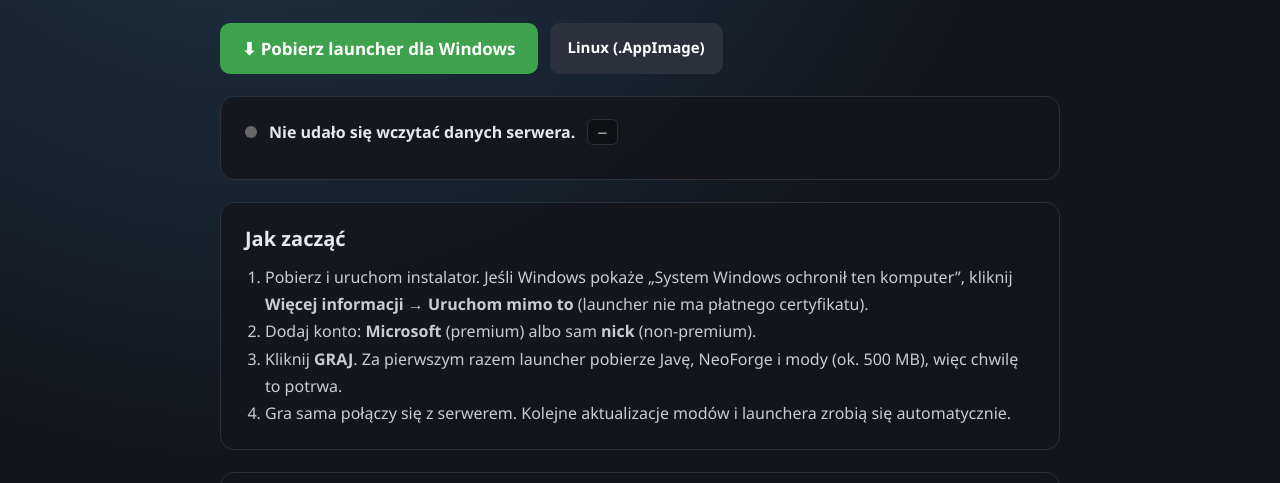
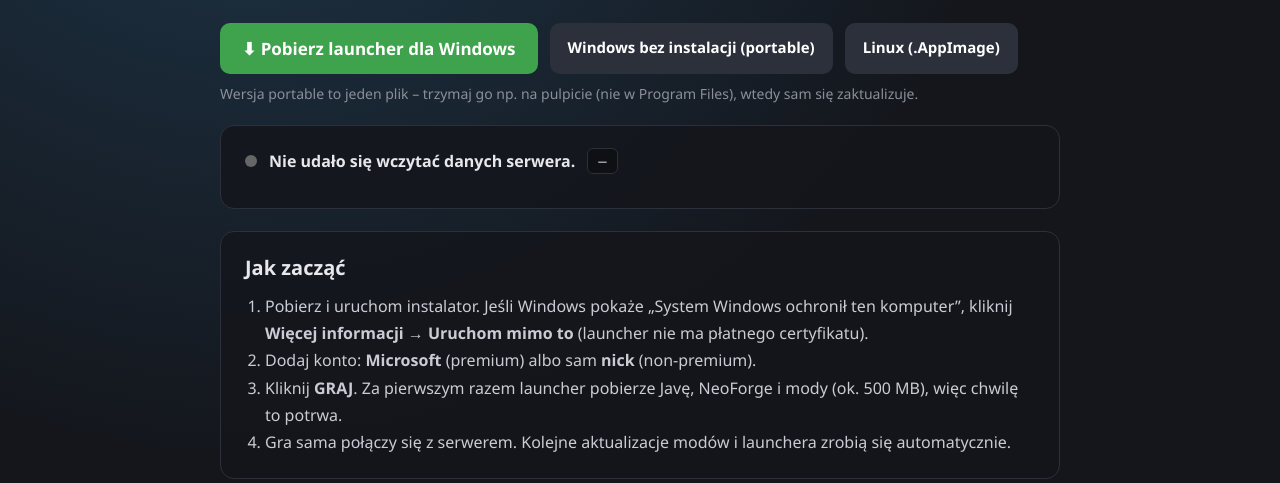
Before and after one commit to Glonft/modpack, a plain HTML site: page site/index.html in a window 1280 px wide. Shown: the part 316-799 px from the top of the page. Drawn offline with Linux system fonts and the light colour scheme.

Commit message:
Strona: przycisk wersji portable
Co-Authored-By: Claude Opus 5.5 <noreply@anthropic.com>
Claude-Session: https://claude.ai/code/session_01MdtJtPGigoi8dWrcRtA8cr

```diff
--- a/site/index.html
+++ b/site/index.html
@@ -51,8 +51,10 @@
 
   <div class="dl">
     <a class="btn" href="https://github.com/Glonft/launcher/releases/latest/download/MelinaSMP-Launcher-Setup.exe">⬇ Pobierz launcher dla Windows</a>
+    <a class="btn sec" href="https://github.com/Glonft/launcher/releases/latest/download/MelinaSMP-Launcher-Portable.exe" title="Jeden plik .exe – bez instalacji, sam się aktualizuje">Windows bez instalacji (portable)</a>
     <a class="btn sec" href="https://github.com/Glonft/launcher/releases/latest/download/MelinaSMP-Launcher.AppImage">Linux (.AppImage)</a>
   </div>
+  <p class="muted" style="margin:10px 0 0;font-size:14px">Wersja portable to jeden plik – trzymaj go np. na pulpicie (nie w Program Files), wtedy sam się zaktualizuje.</p>
 
   <div class="card">
     <div class="status">
```
